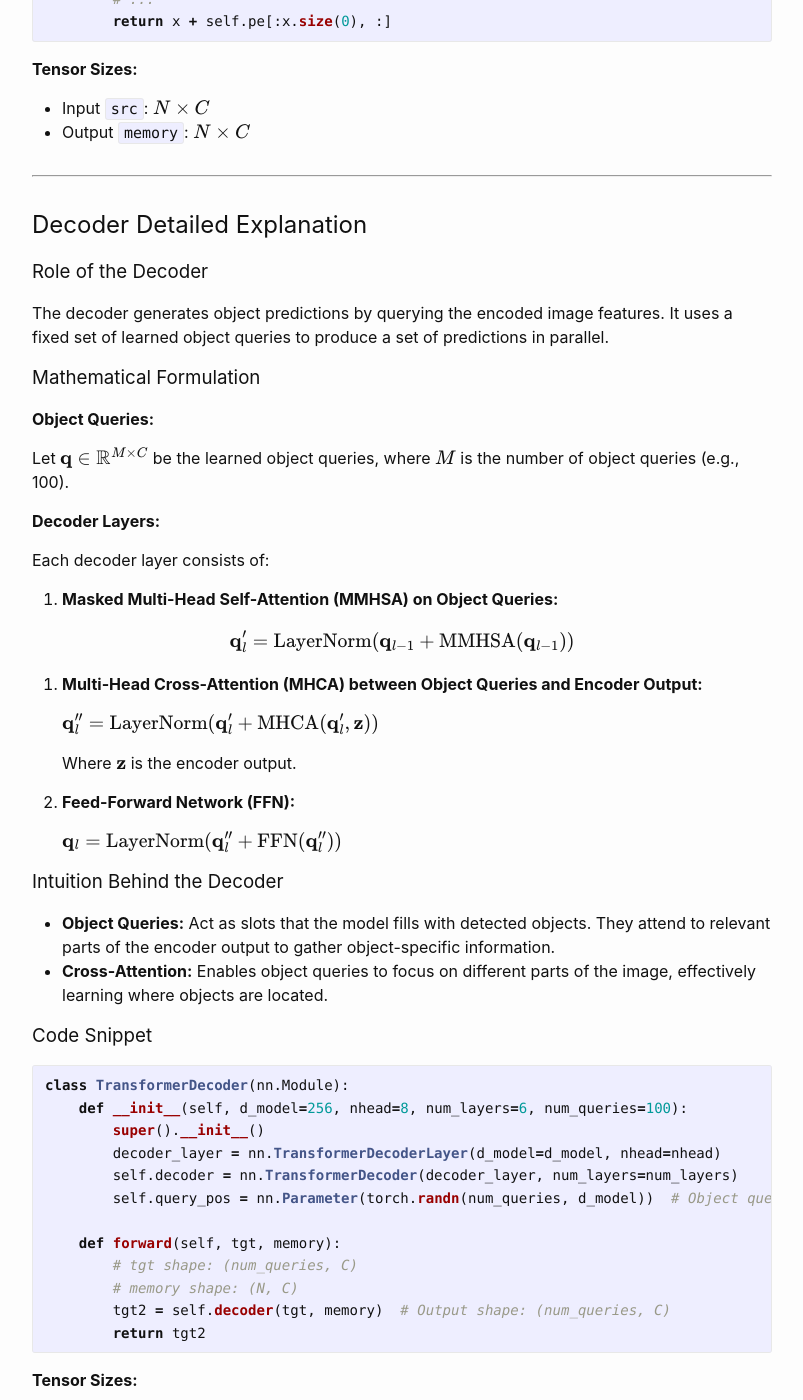
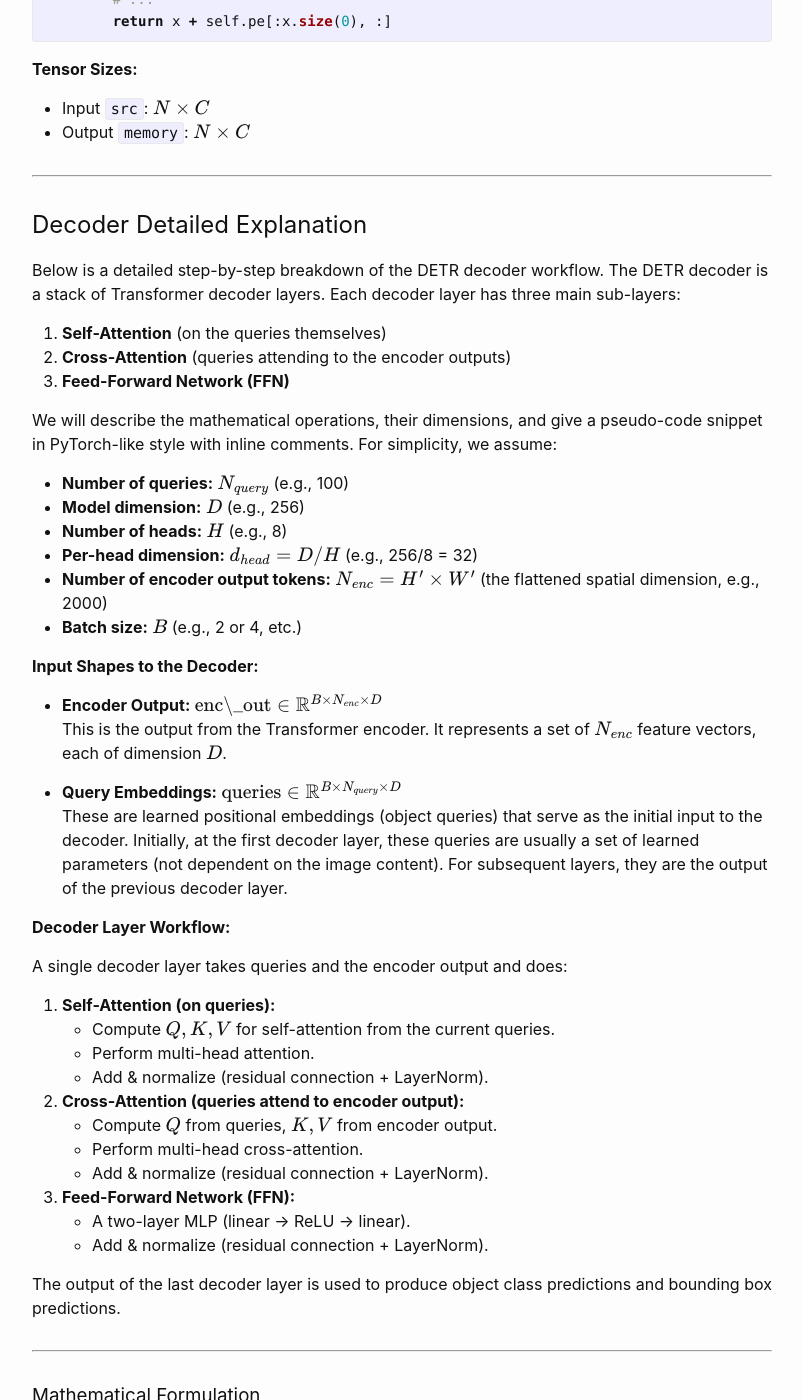
Before and after one commit to panaali/mseyfi.github.io, a Jekyll site: the page built from posts/DETR.md, in a window 1280 px wide and 1400 px high, scrolled down 4749 px. Shown: the whole window, without its empty margins (238-1041 px from the left). Built offline with Jekyll 4.4.1, drawn with Linux system fonts in a browser that asks for light colours; our own code applies the rules of GitHub Pages for plain Markdown files; some of the changed text lies outside the part shown.

Commit message:
Update DETR.md

````diff
--- a/posts/DETR.md
+++ b/posts/DETR.md
@@ -149,101 +149,256 @@ class PositionalEncoding(nn.Module):
 ---
 
 ## Decoder Detailed Explanation
+Below is a detailed step-by-step breakdown of the DETR decoder workflow. The DETR decoder is a stack of Transformer decoder layers. Each decoder layer has three main sub-layers:
 
-### Role of the Decoder
+1. **Self-Attention** (on the queries themselves)
+2. **Cross-Attention** (queries attending to the encoder outputs)
+3. **Feed-Forward Network (FFN)**
 
-The decoder generates object predictions by querying the encoded image features. It uses a fixed set of learned object queries to produce a set of predictions in parallel.
+We will describe the mathematical operations, their dimensions, and give a pseudo-code snippet in PyTorch-like style with inline comments. For simplicity, we assume:
+
+- **Number of queries:** $$N_{query}$$ (e.g., 100)
+- **Model dimension:** $$D$$ (e.g., 256)
+- **Number of heads:** $$H$$ (e.g., 8)
+- **Per-head dimension:** $$d_{head} = D/H$$ (e.g., 256/8 = 32)
+- **Number of encoder output tokens:** $$N_{enc} = H' \times W'$$ (the flattened spatial dimension, e.g., 2000)
+- **Batch size:** $$B$$ (e.g., 2 or 4, etc.)
+
+**Input Shapes to the Decoder:**
+
+- **Encoder Output:** $$\text{enc\_out} \in \mathbb{R}^{B \times N_{enc} \times D}$$
+  This is the output from the Transformer encoder. It represents a set of $$N_{enc}$$ feature vectors, each of dimension $$D$$.
+
+- **Query Embeddings:** $$\text{queries} \in \mathbb{R}^{B \times N_{query} \times D}$$
+  These are learned positional embeddings (object queries) that serve as the initial input to the decoder. Initially, at the first decoder layer, these queries are usually a set of learned parameters (not dependent on the image content). For subsequent layers, they are the output of the previous decoder layer.
+
+**Decoder Layer Workflow:**
+
+A single decoder layer takes queries and the encoder output and does:
+
+1. **Self-Attention (on queries):**
+   - Compute $$Q, K, V$$ for self-attention from the current queries.
+   - Perform multi-head attention.
+   - Add & normalize (residual connection + LayerNorm).
+
+2. **Cross-Attention (queries attend to encoder output):**
+   - Compute $$Q$$ from queries, $$K, V$$ from encoder output.
+   - Perform multi-head cross-attention.
+   - Add & normalize (residual connection + LayerNorm).
+
+3. **Feed-Forward Network (FFN):**
+   - A two-layer MLP (linear -> ReLU -> linear).
+   - Add & normalize (residual connection + LayerNorm).
+
+The output of the last decoder layer is used to produce object class predictions and bounding box predictions.
+
+---
 
 ### Mathematical Formulation
 
-**Object Queries:**
+**Self-Attention:**
+For each decoder layer, given the current query embeddings $$\mathbf{Q}^{(l)}$$:
 
-Let $\mathbf{q} \in \mathbb{R}^{M \times C}$ be the learned object queries, where $M$ is the number of object queries (e.g., 100).
+1. Project to queries, keys, and values for self-attention:
 
-**Decoder Layers:**
+   $$
+   Q = \mathbf{Q}^{(l)}W_{Q}^{self}, \quad K = \mathbf{Q}^{(l)}W_{K}^{self}, \quad V = \mathbf{Q}^{(l)}W_{V}^{self}
+   $$
+   Dimensions:
+   - $$Q, K, V \in \mathbb{R}^{B \times N_{query} \times D}$$
 
-Each decoder layer consists of:
+3. Reshape for multi-heads:
 
-1. **Masked Multi-Head Self-Attention (MMHSA) on Object Queries:**
+   $$
+   Q' = \text{reshape}(Q, [B, N_{query}, H, d_{head}]) \rightarrow \mathbb{R}^{B \times H \times N_{query} \times d_{head}}
+   $$
+   Similarly for $$K', V'$$.
 
-$$
-   \mathbf{q}'_l = \text{LayerNorm}(\mathbf{q}_{l-1} + \text{MMHSA}(\mathbf{q}_{l-1}))
-$$
+4. Compute attention weights:
 
-2. **Multi-Head Cross-Attention (MHCA) between Object Queries and Encoder Output:**
+   $$
+   A = \text{softmax}\left(\frac{Q'K'^{T}}{\sqrt{d_{head}}}\right) \in \mathbb{R}^{B \times H \times N_{query} \times N_{query}}
+   $$
 
-   $\mathbf{q}^{\prime\prime}_l = \text{LayerNorm}(\mathbf{q}'_l + \text{MHCA}(\mathbf{q}'_l, \mathbf{z}))$
+5. Weighted sum:
 
-   Where $\mathbf{z}$ is the encoder output.
+   $$
+   O' = A V' \in \mathbb{R}^{B \times H \times N_{query} \times d_{head}}
+   $$
 
-3. **Feed-Forward Network (FFN):**
+6. Reshape and project back:
 
-   $\mathbf{q}_l = \text{LayerNorm}(\mathbf{q}^{\prime\prime}_l + \text{FFN}(\mathbf{q}^{\prime\prime}_l))$
+   $$
+   O = \text{reshape}(O', [B, N_{query}, D])W_{O}^{self}
+   $$
 
-### Intuition Behind the Decoder
+7. Residual + LayerNorm:
 
-- **Object Queries:** Act as slots that the model fills with detected objects. They attend to relevant parts of the encoder output to gather object-specific information.
-- **Cross-Attention:** Enables object queries to focus on different parts of the image, effectively learning where objects are located.
+   $$
+   \mathbf{Q}^{(l)} := \text{LayerNorm}(\mathbf{Q}^{(l)} + O)
+   $$
 
-### Code Snippet
+**Cross-Attention:**
+Now using the updated queries $$\mathbf{Q}^{(l)}$$:
+
+1. Project queries, keys, values for cross-attention:
+
+   $$
+   Q = \mathbf{Q}^{(l)} W_{Q}^{cross}, \quad K = \text{enc\_out}W_{K}^{cross}, \quad V = \text{enc\_out}W_{V}^{cross}
+   $$
+
+   Dimensions:
+   - $$Q \in \mathbb{R}^{B \times N_{query} \times D}$$
+   - $$K, V \in \mathbb{R}^{B \times N_{enc} \times D}$$
+
+3. Reshape for multi-heads and compute attention similarly:
+
+   $$
+   A = \text{softmax}\left(\frac{Q'K'^{T}}{\sqrt{d_{head}}}\right) \in \mathbb{R}^{B \times H \times N_{query} \times N_{enc}}
+   $$
+
+   Here $$Q' \in \mathbb{R}^{B \times H \times N_{query} \times d_{head}}$$
+   and $$K' \in \mathbb{R}^{B \times H \times N_{enc} \times d_{head}}$$.
+
+4. Compute:
+
+   $$
+   O' = A V' \in \mathbb{R}^{B \times H \times N_{query} \times d_{head}}
+   $$
+
+   Reshape and project back to $$D$$:
+
+   $$
+   O = \text{reshape}(O', [B, N_{query}, D])W_{O}^{cross}
+   $$
+
+5. Residual + LayerNorm:
+
+   $$
+   \mathbf{Q}^{(l)} := \text{LayerNorm}(\mathbf{Q}^{(l)} + O)
+   $$
+
+**Feed-Forward Network:**
+
+1. Two-layer MLP:
+
+   $$
+   \mathbf{Q}^{(l)} := \mathbf{Q}^{(l)} + \text{Dropout}(\text{ReLU}(\mathbf{Q}^{(l)}W_1 + b_1)W_2 + b_2)
+   $$
+
+3. LayerNorm again:
+
+   $$
+   \mathbf{Q}^{(l)} := \text{LayerNorm}(\mathbf{Q}^{(l)})
+   $$
+
+This completes one decoder layer. The decoder stacks $$L$$ such layers.
+
+---
+
+### Pseudo-Code in PyTorch-Like Style
 
 ```python
-class TransformerDecoder(nn.Module):
-    def __init__(self, d_model=256, nhead=8, num_layers=6, num_queries=100):
+import torch
+import torch.nn as nn
+import torch.nn.functional as F
+
+class TransformerDecoderLayer(nn.Module):
+    def __init__(self, d_model=256, nhead=8, dim_feedforward=2048, dropout=0.1):
         super().__init__()
-        decoder_layer = nn.TransformerDecoderLayer(d_model=d_model, nhead=nhead)
-        self.decoder = nn.TransformerDecoder(decoder_layer, num_layers=num_layers)
-        self.query_pos = nn.Parameter(torch.randn(num_queries, d_model))  # Object queries
 
-    def forward(self, tgt, memory):
-        # tgt shape: (num_queries, C)
-        # memory shape: (N, C)
-        tgt2 = self.decoder(tgt, memory)  # Output shape: (num_queries, C)
-        return tgt2
+        # Multi-head attention layers
+        self.self_attn = nn.MultiheadAttention(embed_dim=d_model, num_heads=nhead, dropout=dropout)
+        self.cross_attn = nn.MultiheadAttention(embed_dim=d_model, num_heads=nhead, dropout=dropout)
+
+        # Feed-forward network
+        self.linear1 = nn.Linear(d_model, dim_feedforward)
+        self.linear2 = nn.Linear(dim_feedforward, d_model)
+
+        self.norm1 = nn.LayerNorm(d_model)
+        self.norm2 = nn.LayerNorm(d_model)
+        self.norm3 = nn.LayerNorm(d_model)
+
+        self.dropout1 = nn.Dropout(dropout)
+        self.dropout2 = nn.Dropout(dropout)
+        self.dropout3 = nn.Dropout(dropout)
+
+    def forward(self,
+                tgt,        # (B, N_query, D) queries to be decoded
+                memory):    # (B, N_enc, D) from encoder
+        # Self-attention block
+        # tgt: (B, N_query, D)
+        # we need to transpose to (N_query, B, D) for nn.MultiheadAttention
+        q = k = tgt.transpose(0, 1)  # (N_query, B, D)
+        v = q
+        tgt2, _ = self.self_attn(q, k, v)  # attn over queries themselves
+        # tgt2: (N_query, B, D)
+        tgt = tgt + self.dropout1(tgt2)  # residual
+        tgt = self.norm1(tgt)  # (N_query, B, D)
+
+        # Cross-attention block
+        # Query: tgt, Key+Value: memory
+        # memory: (B, N_enc, D) -> (N_enc, B, D)
+        q = tgt
+        k = memory.transpose(0, 1)    # (N_enc, B, D)
+        v = memory.transpose(0, 1)    # (N_enc, B, D)
+        tgt2, _ = self.cross_attn(q, k, v)
+        tgt = tgt + self.dropout2(tgt2)
+        tgt = self.norm2(tgt)  # (N_query, B, D)
+
+        # Feed-Forward Network
+        # tgt: (N_query, B, D)
+        tgt2 = self.linear2(F.relu(self.linear1(tgt)))
+        tgt = tgt + self.dropout3(tgt2)
+        tgt = self.norm3(tgt)  # (N_query, B, D)
+
+        # return (B, N_query, D)
+        return tgt.transpose(0, 1)
+
+# Example usage:
+B = 2
+N_query = 100
+N_enc = 2000
+D = 256
+
+queries = torch.randn(B, N_query, D)     # (B, N_query, D)
+enc_out = torch.randn(B, N_enc, D)       # (B, N_enc, D)
+
+decoder_layer = TransformerDecoderLayer(d_model=D, nhead=8, dim_feedforward=2048)
+
+# Pass through one decoder layer
+out = decoder_layer(queries, enc_out)
+# out: (B, N_query, D)
 ```
 
-**Tensor Sizes:**
+**Inline Comments and Dimensions:**
 
-- Input `tgt`: $M \times C$ (object queries)
-- Input `memory`: $N \times C$ (encoder output)
-- Output `tgt2`: $M \times C$ (decoder output)
+- `queries`: Shape `(B, N_query, D)`. The queries for objects we want to detect.
+- `enc_out`: Shape `(B, N_enc, D)`. The memory from the encoder (flattened image features).
 
-### Detailed Workflow of the Decoder
+In the `forward` call of `TransformerDecoderLayer`:
 
-1. **Initialization:**
+- First self-attention:
+  - Input: `tgt` of shape `(B, N_query, D)`.
+  - `nn.MultiheadAttention` expects `(N_query, B, D)`, so we transpose: now `(N_query, B, D)`.
+  - Self-attention keys/values are the same queries.
+  - Output `tgt2`: `(N_query, B, D)`.
+  - Residual + LayerNorm: still `(N_query, B, D)`.
 
-   - Start with learned object queries $\mathbf{q}_0$.
+- Cross-attention:
+  - `q = tgt`: `(N_query, B, D)`
+  - `k, v = memory.transpose(0,1)`: `(N_enc, B, D)`
+  - Output `tgt2`: `(N_query, B, D)`
+  - Residual + LayerNorm: `(N_query, B, D)`
 
-2. **Self-Attention on Object Queries:**
+- FFN:
+  - Two linear layers: `(N_query, B, D) -> (N_query, B, dim_feedforward) -> ReLU -> (N_query, B, D)`
+  - Residual + LayerNorm: `(N_query, B, D)`
 
-   - Each object query attends to other queries to capture dependencies among predicted objects.
-   - Helps in modeling mutual exclusivity and interactions.
-
-3. **Cross-Attention between Queries and Encoder Output:**
-
-   - Object queries attend to the encoder output to gather relevant image features.
-   - Cross-attention weights determine which parts of the image each query focuses on.
-
-4. **Feed-Forward Network:**
-
-   - Applies non-linear transformations to enhance feature representations.
-
-5. **Output Layers:**
-
-   - Apply linear layers to predict bounding boxes and class labels for each query.
-
-### Mathematical Expressions
-
-**Cross-Attention Computation:**
-
-$$
-\text{Attention}(\mathbf{Q}, \mathbf{K}, \mathbf{V}) = \text{Softmax}\left( \frac{\mathbf{Q}\mathbf{K}^\top}{\sqrt{d_k}} \right)\mathbf{V}
-$$
-
-- $\mathbf{Q}$: Projected object queries.
-- $\mathbf{K}, \mathbf{V}$: Projected encoder outputs.
+- Finally, transpose back to `(B, N_query, D)`.
 
 ---
+
 ## Remarks on the Tensor Size and architecture wrap up:
 
 - The cross-attention in the DETR decoder is computed between a set of **N_query**(here **N_query = M**) queries and **N_enc** (here **N_enc = N**) encoder output tokens. Therefore, the cross-attention weight matrix has dimensions **(N_query × N_enc)**.
@@ -300,7 +455,6 @@ $$
    $$
 
    Here, `QK^T` results in a `(N_query, N_enc)` matrix:
-
    - `Q` has shape `(N_query, D)`.
    - `K^T` has shape `(D, N_enc)`.
 
````
